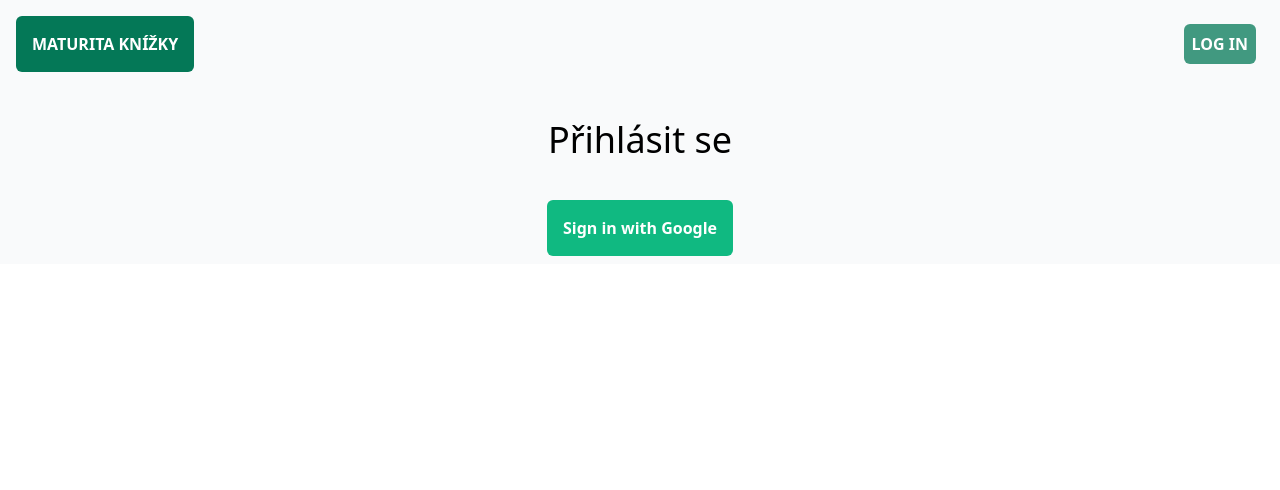
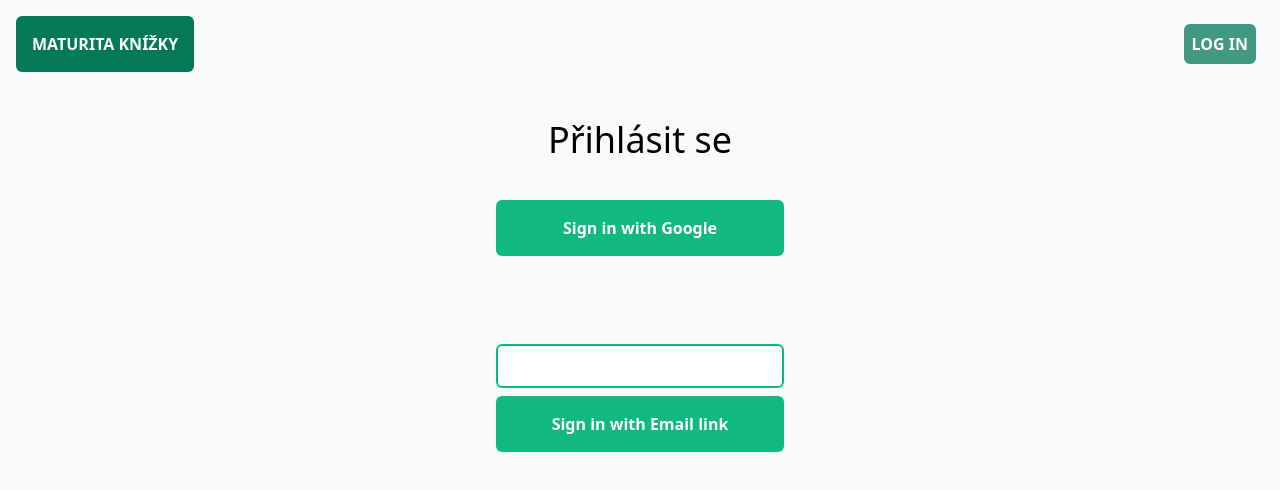
Before and after one commit to tomaskebrle/maturita-book, a Next.js app: page /login in a window 1280 px wide. Shown: the top 490 px of the page. Built offline with nearby package versions, Linux system fonts and the light colour scheme; no server answers.

Commit message:
Passwordless auth

```diff
--- a/components/Navbar.jsx
+++ b/components/Navbar.jsx
@@ -14,7 +14,7 @@ export default function Navbar() {
         </Link>
         <div className="flex-grow"></div>
         {user && (
-          <>
+          <Link href="/login" className="cursor-pointer">
             <li className="flex bg-gray-200 rounded-md p-1">
               <img className="rounded-full w-12 h-12" src={user.photoURL}></img>
               <div className="align-middle inline-block">
@@ -23,7 +23,7 @@ export default function Navbar() {
                 </div>
               </div>
             </li>
-          </>
+          </Link>
         )}
         {!user && (
           <li className="flex-initial bg-green-700 bg-opacity-75 p-2 m-2 rounded-md text-white font-bold cursor-pointer">
--- a/pages/login.jsx
+++ b/pages/login.jsx
@@ -1,10 +1,12 @@
 import Loader from "../components/Loader"
 import { auth, googleAuthProvider } from "../lib/firebase";
 import toast from "react-hot-toast"
+import {useState} from "react"
+import { useContext } from 'react';
+import { UserContext } from '@lib/context';
+export default function LoginPage({ }) {
+  const { user } = useContext(UserContext);
 
-export default function LoginPage({ }) {
-  const user = null;
-  const username = null;
   return (
     <main className="grid place-items-center">
       <h1 className="text-center text-4xl my-8">
@@ -17,6 +19,12 @@ export default function LoginPage({ }) {
 
 // Sign in with Google
 function SignInButton() {
+  const [email, setEmail] = useState()
+
+  const handleChange = event => {
+    setEmail(event.target.value)
+  }
+
   const signInWithGoogle = async () => {
     try {
       await auth.signInWithPopup(googleAuthProvider)
@@ -24,20 +32,49 @@ function SignInButton() {
     } catch {
       toast.error('Něco se pokazilo')
     }
+  }
+
+    // Email link
+    var actionCodeSettings = {
+      // URL you want to redirect back to. The domain (www.example.com) for this
+      // URL must be in the authorized domains list in the Firebase Console.
+      url: 'https://maturita-book.vercel.app',
+      // This must be true.
+      handleCodeInApp: true,
+    };
+
+    const signInWithEmailLink = async () => {
+      console.log(email);
+      try {
+        auth.sendSignInLinkToEmail(email, actionCodeSettings)
+        .then(() => {
+          window.localStorage.setItem('emailForSignIn', email);
+        })
+        toast.success('Nyní jste příhlášení')
+      } catch {
+        toast.error('Něco se pokazilo')
+      }
 
   }
 
   return (
-    <button className="bg-green-500 p-4 font-bold rounded-md m-2 text-white" onClick={signInWithGoogle}>
+    <>
+    <button className="bg-green-500 p-4 font-bold rounded-md m-2 text-white w-72 mb-16" onClick={signInWithGoogle}>
       Sign in with Google
     </button>
+    <br />
+    <input type="email" className="rounded-md p-2 border-2 border-green-500 w-72 focus:outline-none" onChange={(e) => setEmail(e.target.value)}/>
+    <button className="bg-green-500 p-4 font-bold rounded-md m-2 text-white w-72 mb-16" onClick={signInWithEmailLink}>
+      Sign in with Email link
+    </button>
+    </>
   )
 }
 
 //Sign out with Google
 function SignOutButton() {
   return (
-    <button className="bg-green-500 p-4 font-bold rounded-md m-2 text-white" onClick={() => { auth.signOut() }}>
+    <button className="bg-green-500 p-4 font-bold rounded-md m-2 text-white " onClick={() => { auth.signOut() }}>
       Sign out
     </button>
   )
```
